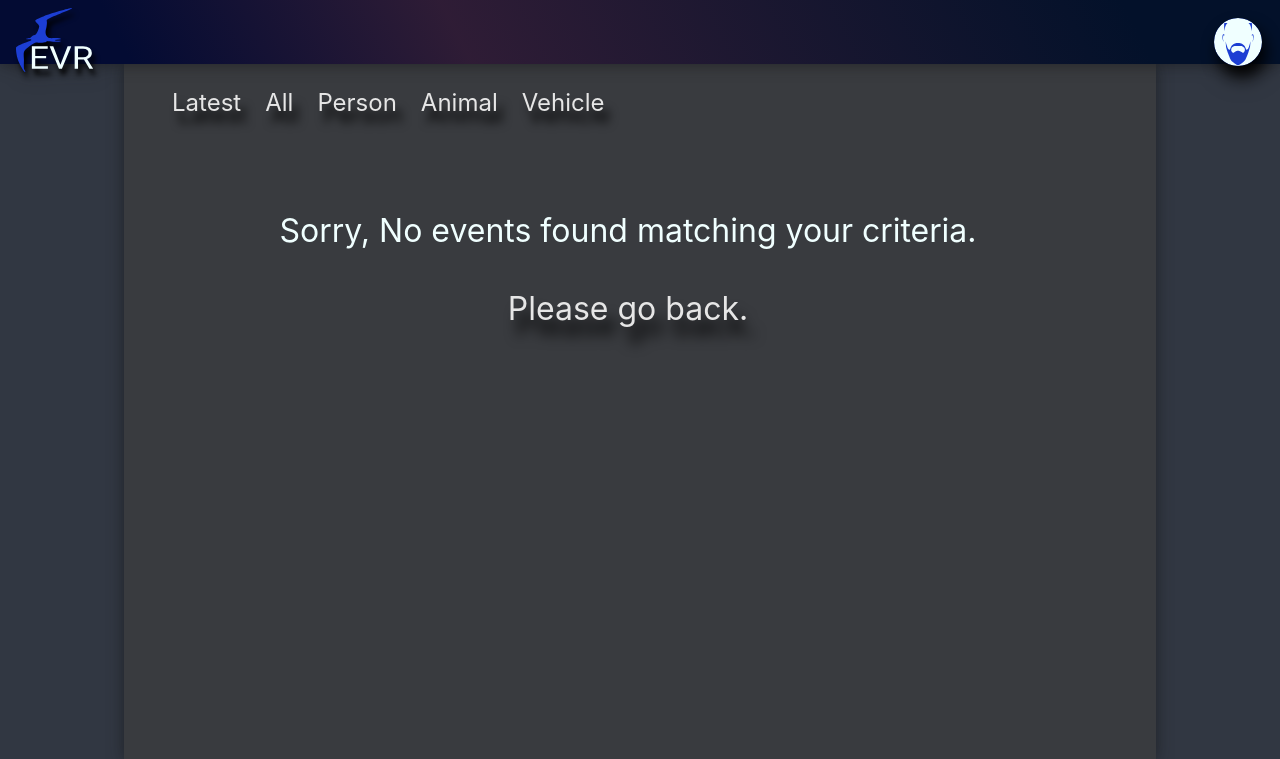
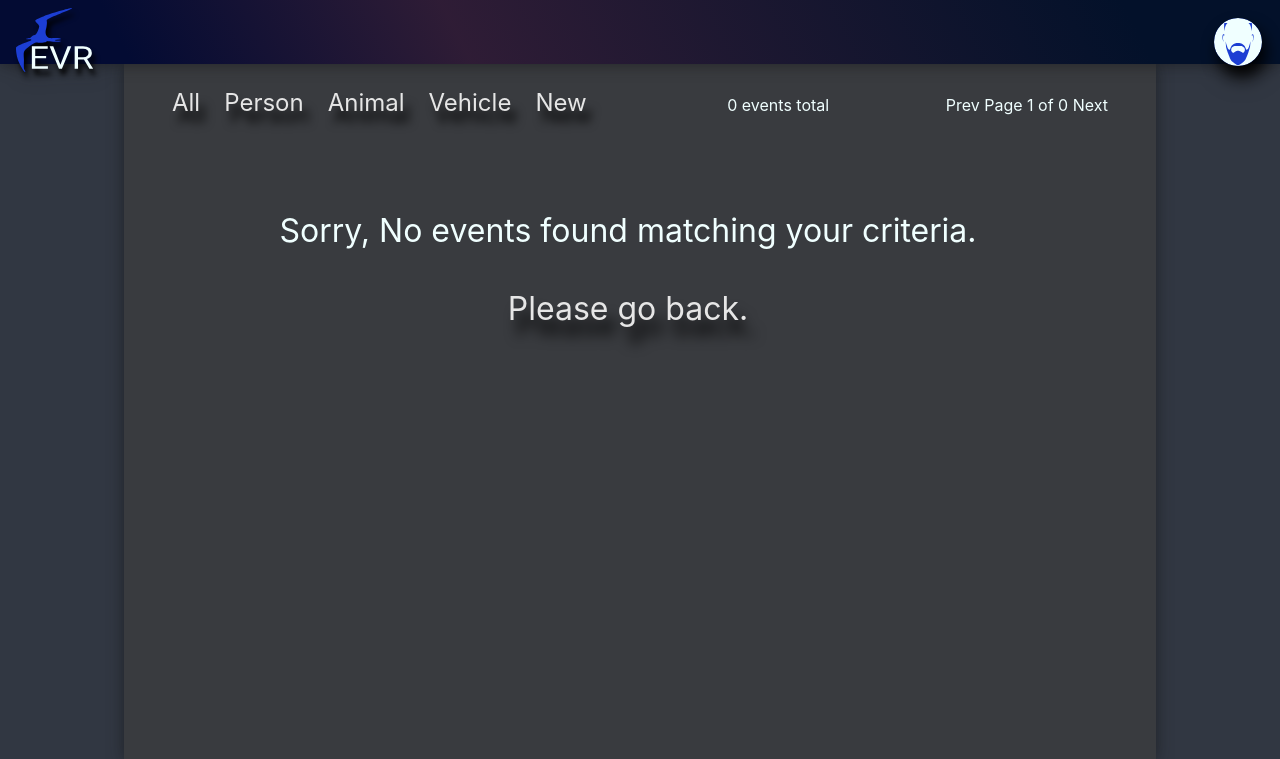
Before and after one commit to BeardedTek-com/fEVR, a Flask app: page /all in a window 1280 px wide. Shown: the top 759 px of the page. Run offline with Flask 2, Linux system fonts and the light colour scheme; the visitor is signed in with stand-in values (Sample User, id 1); data that the repository does not hold is empty; parts of the project's set-up code (start-up, migrations or seed data) failed here and were passed over.

Commit message:
Introduce Pagination
Showing all events was taking a long time and locking up the app with 8000+ records when trying to sort.  By default, we are showing 50 per page.
This can be set by cookie.

```diff
--- a/app/main.py
+++ b/app/main.py
@@ -1,6 +1,8 @@
 from flask import Blueprint, render_template, redirect, url_for, make_response, flash, request
 from flask_login import login_required
 from sqlalchemy import desc
+from math import ceil
+
 from .models.models import frigate, cameras, events, User, apiAuth, config
 from . import api
 from .helpers.cookies import cookies
@@ -10,65 +12,77 @@ main = Blueprint('main',__name__)
 
 
 # Main Routes
-@main.route('/')
+@main.route('/', defaults={'currentPage': 1})
+@main.route('/latest', defaults={'currentPage': 1})
+@main.route('/all', defaults={'currentPage': 1})
+@main.route('/<int:currentPage>')
 @login_required
-def index():
-    Cameras = cameras.query.all()
-    if request.cookies.get('menu'):
-        menu = request.cookies.get('menu')
-    else:
-        menu = 'closed'
-    cookiejar = {'menu':menu}
-    page = '/'
-    title = 'Latest Events'
-    db.create_all()
-    Events = events.query.filter(events.show==True).order_by(desc(events.time)).order_by(desc(events.time)).limit(12).all()
-    return cookies.setCookies(cookiejar,make_response(render_template('events.html',Menu=menu,page=page,title=title,events=Events,cameras=Cameras,camera="all")))
-
-@main.route('/latest')
-@login_required
-def latest():
-    return redirect("/")
-
-@main.route('/all')
-@login_required
-def viewAll():
-    Cameras = cameras.query.all()
-    if request.cookies.get('menu'):
-        menu = request.cookies.get('menu')
-    else:
-        menu = 'closed'
-    cookiejar = {'menu':menu}
-    page = '/'
-    title = 'Latest Events'
-    cookiejar = {'menu':menu}
-    page = '/all'
-    title = 'All Events'
-    db.create_all()
-    Events = events.query.order_by(desc(events.time)).order_by(desc(events.time)).all()
-    cookiejar = {'menu':'closed'}
-    return cookies.setCookies(cookiejar,make_response(render_template('events.html',Menu=menu,page=page,title=title,events=Events,cameras=Cameras,camera="all")))
-
-@main.route('/events/camera/<Camera>')
-@login_required
-def viewEventsbyCamera(Camera):
+def viewAll(currentPage):
     Cameras = cameras.query.all()
     cookiejar = {}
-    cookiejar['menu'] = request.cookies.get('menu') if request.cookies.get('menu') else "closed"
+    cookiejar['menu'] = cookies.getCookie('menu') if cookies.getCookie('menu') else "closed"
     cookiejar['page'] = cookies.getCookie('page') if cookies.getCookie('page') else "/"
+    cookiejar['count'] = cookies.getCookie('count') if cookies.getCookie('count') else "50"
+    perPage = int(cookiejar['count'])
     cookiejar['cameras'] = str(Cameras)
-    title=f"{Camera.title()} Events"
-    Events = events.query.filter(events.camera==Camera).order_by(desc(events.time)).all()
-    resp = make_response(render_template('events.html',Menu=cookiejar['menu'],page=cookiejar['page'],title=title,events=Events,cameras=Cameras,camera=Camera))
+    title=f"Events"
+    Events = events.query.filter(events.show==True).order_by(desc(events.time)).paginate(currentPage,perPage,error_out=False)
+    perPage = int(cookiejar['count'])
+    nextPage = url_for('main.viewAll',currentPage=Events.next_num) if Events.has_next else None
+    prevPage = url_for('main.viewAll',currentPage=Events.prev_num) if Events.has_prev else None
+    Pages = {
+        "page": currentPage,
+        "prevURL": prevPage,
+        "nextURL": nextPage,
+        "pageCount": Events.pages,
+        "eventCount": Events.total,
+        "perPage": perPage
+    }
+    resp = make_response(render_template('events.html',Menu=cookiejar['menu'],page=cookiejar['page'],title=title,events=Events.items,cameras=Cameras,Pages=Pages,camera="all"))
     for cookie in cookiejar:
             resp.set_cookie(cookie,cookiejar[cookie])
     return resp
 
-@main.route('/events/camera/<Camera>/<filter>/<value>')
+@main.route('/events/camera/<Camera>', defaults={'currentPage': 1})
+@main.route('/events/camera/<Camera>/<int:currentPage>')
 @login_required
-def viewEventsbyCameraFiltered(Camera,filter,value):
+def viewEventsbyCamera(Camera,currentPage):
+    Cameras = cameras.query.all()
     cookiejar = {}
+    cookiejar['menu'] = cookies.getCookie('menu') if cookies.getCookie('menu') else "closed"
+    cookiejar['page'] = cookies.getCookie('page') if cookies.getCookie('page') else "/"
+    cookiejar['count'] = cookies.getCookie('count') if cookies.getCookie('count') else "50"
+    perPage = int(cookiejar['count'])
+    cookiejar['cameras'] = str(Cameras)
+    title=f"{Camera.title()} Events"
+    Events = events.query.filter(events.camera==Camera).order_by(desc(events.time)).paginate(currentPage,perPage,error_out=False)
+    perPage = int(cookiejar['count'])
+    nextPage = url_for('main.viewEventsbyCamera',currentPage=Events.next_num,Camera=Camera) if Events.has_next else None
+    prevPage = url_for('main.viewEventsbyCamera',currentPage=Events.prev_num,Camera=Camera) if Events.has_prev else None
+    Pages = {
+        "page": currentPage,
+        "prevURL": prevPage,
+        "nextURL": nextPage,
+        "pageCount": Events.pages,
+        "eventCount": Events.total,
+        "perPage": perPage
+    }
+    resp = make_response(render_template('events.html',Menu=cookiejar['menu'],page=cookiejar['page'],title=title,events=Events.items,cameras=Cameras,camera=Camera,Pages=Pages))
+    for cookie in cookiejar:
+            resp.set_cookie(cookie,cookiejar[cookie])
+    return resp
+
+@main.route('/events/camera/<Camera>/<filter>/<value>', defaults={'currentPage': 1})
+@main.route('/events/camera/<Camera>/<filter>/<value>/<int:currentPage>')
+@login_required
+def viewEventsbyCameraFiltered(Camera,filter,value,currentPage):
     Cameras = cameras.query.all()
+    cookiejar = {}
+    cookiejar['menu'] = cookies.getCookie('menu') if cookies.getCookie('menu') else "closed"
+    cookiejar['page'] = cookies.getCookie('page') if cookies.getCookie('page') else "/"
+    cookiejar['count'] = cookies.getCookie('count') if cookies.getCookie('count') else "50"
+    perPage = int(cookiejar['count'])
+    cookiejar['cameras'] = str(Cameras)
     if request.cookies.get('menu'):
         menu = request.cookies.get('menu')
     else:
@@ -99,26 +113,39 @@ def viewEventsbyCameraFiltered(Camera,filter,value):
         title=f"{Camera.title()} Events by {value.title()}"
         if Camera == "all":
             if filter == 'object':
-                Events = events.query.filter(events.object==value).order_by(desc(events.time)).all()
+                Events = events.query.filter(events.object==value).order_by(desc(events.time)).paginate(currentPage,perPage,error_out=False)
             if filter == 'score':
-                Events = events.query.filter(events.score==int(value)).order_by(desc(events.time)).all()
+                Events = events.query.filter(events.score==int(value)).order_by(desc(events.time)).paginate(currentPage,perPage,error_out=False)
             if filter == 'ack':
-                Events = events.query.filter(events.ack==value).order_by(desc(events.time)).all()
+                Events = events.query.filter(events.ack==value).order_by(desc(events.time)).paginate(currentPage,perPage,error_out=False)
         else:
             if filter == 'object':
-                Events = events.query.filter(events.camera==Camera,events.object==value).order_by(desc(events.time)).all()
+                Events = events.query.filter(events.camera==Camera,events.object==value).order_by(desc(events.time)).paginate(currentPage,perPage,error_out=False)
             if filter == 'score':
-                Events = events.query.filter(events.camera==Camera,events.score==int(value)).order_by(desc(events.time)).all()
+                Events = events.query.filter(events.camera==Camera,events.score==int(value)).order_by(desc(events.time)).paginate(currentPage,perPage,error_out=False)
             if filter == 'ack':
-                Events = events.query.filter(events.camera==Camera,events.ack==value).order_by(desc(events.time)).all()
+                Events = events.query.filter(events.camera==Camera,events.ack==value).order_by(desc(events.time)).paginate(currentPage,perPage,error_out=False)
     else:
         flashMessage = f"Invalid filter selected. Valid filters are:"
         for fil in validFilters:
             flashMessage += f" {fil}"
         flashMessage+= "."
         flash(flashMessage)
-    resp = make_response(render_template('events.html',Menu=menu,page=cookiejar['page'],title=title,events=Events,cameras=Cameras,camera=Camera))
-    return cookies.setCookies(cookiejar,resp)
+    perPage = int(cookiejar['count'])
+    nextPage = url_for('main.viewAll',currentPage=Events.next_num) if Events.has_next else None
+    prevPage = url_for('main.viewAll',currentPage=Events.prev_num) if Events.has_prev else None
+    Pages = {
+        "page": currentPage,
+        "prevURL": prevPage,
+        "nextURL": nextPage,
+        "pageCount": Events.pages,
+        "eventCount": Events.total,
+        "perPage": perPage
+    }
+    resp = make_response(render_template('events.html',Menu=cookiejar['menu'],page=cookiejar['page'],title=title,events=Events.items,cameras=Cameras,Pages=Pages,camera=Camera))
+    for cookie in cookiejar:
+            resp.set_cookie(cookie,cookiejar[cookie])
+    return resp
 
 @main.route('/event/<eventid>/<view>')
 @login_required
--- a/app/static/css/events.css
+++ b/app/static/css/events.css
@@ -12,6 +12,15 @@ a{
 a:hover{
     filter: drop-shadow(0 0 0.03em rgb(49, 55, 66));
     color: rgb(200, 200, 200);
+}
+.pages{
+    flex-grow: 1;
+    text-align: right;
+}
+.pages a{
+    font-size: 1em;
+    color: white;
+    padding: 0em 0.5em 0em 0.5em;
 }
 .danger a{
     color: rgb(255, 125, 125);
@@ -450,6 +459,7 @@ select:hover{
     justify-content: flex-start;
     align-items: baseline;
     padding-left: 2em;
+    padding-right: 2em;
     padding-bottom: 1em;
     width: 100%;
 }
--- a/app/templates/events.html
+++ b/app/templates/events.html
@@ -3,18 +3,37 @@
 {% block content %}
 <div class="filters">
     {% if camera == "all" %}
-    <div class="filter"><a href="/">Latest</a></div>
-
     <div class="filter"><a href="/all">All</a></div>
+    <div class="filter"><a href="/events/camera/all/object/person">Person</a></div>
+    <div class="filter"><a href="/events/camera/all/object/animal">Animal</a></div>
+    <div class="filter"><a href="/events/camera/all/object/car">Vehicle</a></div>
+    <div class="filter"><a href="/events/camera/all/ack/false">New</a></div>
     {% else %}
     <div class="filter"><a href="/events/camera/{{camera}}">All</a></div>
-    {% endif %}
     <div class="filter"><a href="/events/camera/{{camera}}/object/person">Person</a></div>
     <div class="filter"><a href="/events/camera/{{camera}}/object/animal">Animal</a></div>
     <div class="filter"><a href="/events/camera/{{camera}}/object/car">Vehicle</a></div>
+    <div class="filter"><a href="/events/camera/{{camera}}/ack/false">New</a></div>
+    {% endif %}
+    <div class='pages'>
+        {{ Pages["eventCount"] }} events total
+    </div>
+    <div class='pages'>
+    {% if Pages["prevURL"] %}
+        <a href="{{ Pages["prevURL"] }}">Prev</a>
+    {% else %}
+        Prev
+    {% endif %}
+        Page {{ Pages["page"] }} of {{ Pages["pageCount"] }}
+    {% if Pages["nextURL"] %}
+        <a href="{{ Pages["nextURL"] }}">Next</a>
+    {% else %}
+        Next
+    {% endif %}
+    </div>
+</div>
 
-</div>
-{% if events|length > 0 %}
+{% if events %}
     {% for event in events %}
         {% for Camera in cameras %}
             {% if event.camera == Camera.camera %}
```
Also changed, not shown: 1 other file.
